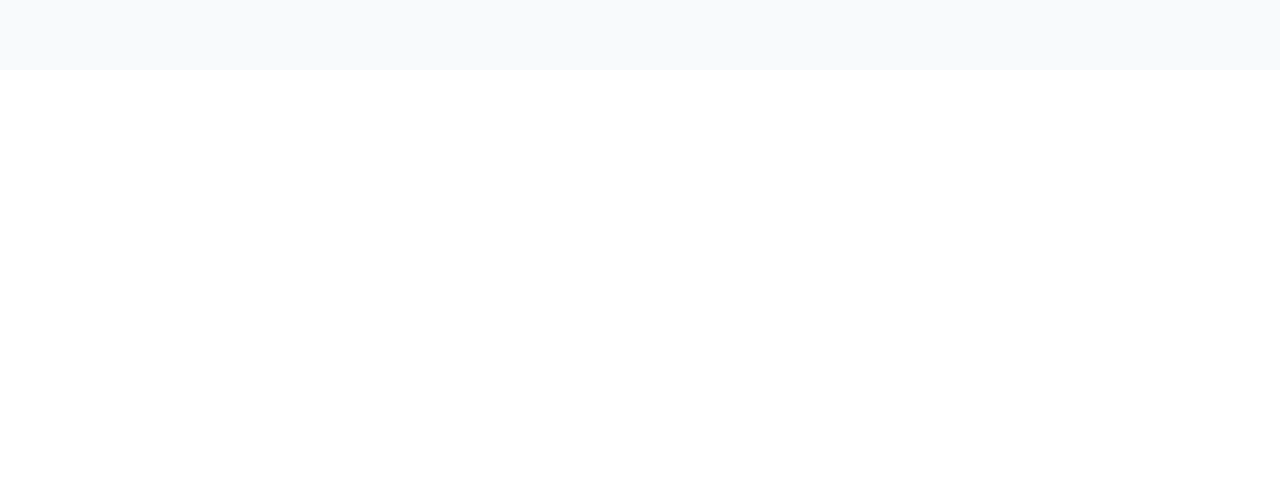
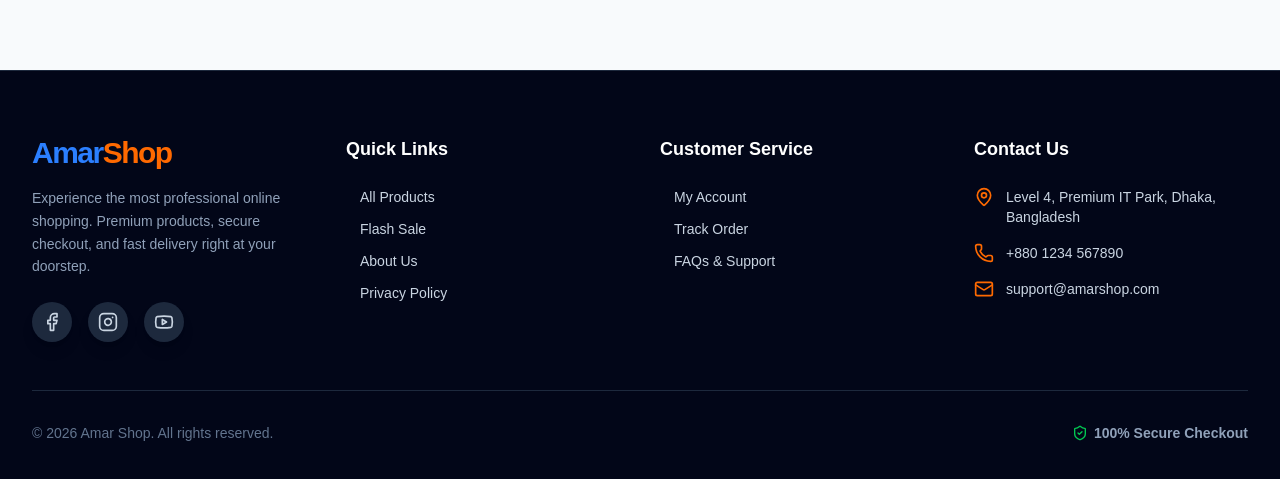
Before and after one commit to Mashru498/amar-shop, a Next.js app: page / in a window 1280 px wide. Shown: the part 1343-1822 px from the top of the page. Before the commit the page ends 1413 px from the top, so only its background shows below. Built offline with nearby package versions, Linux system fonts and the light colour scheme; no server answers.

Commit message:
Added Ultra-Premium responsive Footer

```diff
--- a/app/layout.tsx
+++ b/app/layout.tsx
@@ -1,7 +1,8 @@
 import type { Metadata } from "next";
 import "./globals.css";
 import Navbar from "../src/components/Navbar";
-import BottomNav from "../src/components/BottomNav"; // নতুন যোগ করা হলো
+import BottomNav from "../src/components/BottomNav";
+import Footer from "../src/components/Footer"; // নতুন ফুটার ইমপোর্ট করা হলো
 
 export const metadata: Metadata = {
   title: "Amar Shop | Best E-commerce Platform",
@@ -15,15 +16,17 @@ export default function RootLayout({
 }>) {
   return (
     <html lang="en">
-      <body suppressHydrationWarning className="min-h-screen flex flex-col bg-gray-50 text-gray-900 antialiased">
+      <body suppressHydrationWarning className="min-h-screen flex flex-col bg-slate-50 text-slate-900 antialiased selection:bg-orange-500 selection:text-white">
         <Navbar />
 
-        {/* মোবাইলে বটম বারের জন্য নিচে স্পেস (pb-16) যোগ করা হলো */}
-        <main className="flex-grow pb-16 md:pb-0 relative z-10">
+        {/* Main Content */}
+        <main className="flex-grow relative z-10">
           {children}
         </main>
 
-        <BottomNav /> {/* নতুন যোগ করা হলো */}
+        {/* Footer & Mobile Bottom Navigation */}
+        <Footer />
+        <BottomNav />
       </body>
     </html>
   );
--- /dev/null
+++ b/src/components/Footer.tsx
@@ -0,0 +1,81 @@
+import React from 'react';
+import Link from 'next/link';
+import { Facebook, Instagram, Youtube, Mail, MapPin, Phone, ShieldCheck } from 'lucide-react';
+
+export default function Footer() {
+  return (
+    // মোবাইলে BottomNav বারের জন্য নিচে এক্সট্রা প্যাডিং (pb-24) রাখা হয়েছে, এটি সিনিয়র ডেভেলপারদের ট্রিক!
+    <footer className="bg-slate-950 text-slate-300 pt-16 pb-24 md:pb-10 border-t border-slate-800 relative z-20">
+      <div className="container mx-auto px-4 sm:px-6 lg:px-8">
+        <div className="grid grid-cols-1 md:grid-cols-2 lg:grid-cols-4 gap-10 mb-12">
+
+          {/* Brand & Intro */}
+          <div className="flex flex-col">
+            <Link href="/" className="text-3xl font-black tracking-tighter mb-4 inline-block">
+              <span className="text-blue-500">Amar</span>
+              <span className="text-orange-500">Shop</span>
+            </Link>
+            <p className="text-slate-400 text-sm leading-relaxed mb-6 font-medium">
+              Experience the most professional online shopping. Premium products, secure checkout, and fast delivery right at your doorstep.
+            </p>
+            <div className="flex space-x-4 mt-auto">
+              <a href="#" className="w-10 h-10 rounded-full bg-slate-800 flex items-center justify-center hover:bg-blue-600 hover:text-white transition-all shadow-lg"><Facebook className="w-5 h-5" /></a>
+              <a href="#" className="w-10 h-10 rounded-full bg-slate-800 flex items-center justify-center hover:bg-pink-600 hover:text-white transition-all shadow-lg"><Instagram className="w-5 h-5" /></a>
+              <a href="#" className="w-10 h-10 rounded-full bg-slate-800 flex items-center justify-center hover:bg-red-600 hover:text-white transition-all shadow-lg"><Youtube className="w-5 h-5" /></a>
+            </div>
+          </div>
+
+          {/* Quick Links */}
+          <div>
+            <h4 className="text-white font-bold text-lg mb-6">Quick Links</h4>
+            <ul className="space-y-3 text-sm font-medium">
+              <li><Link href="/products" className="hover:text-orange-500 transition-colors flex items-center"><span className="w-1.5 h-1.5 rounded-full bg-orange-500 mr-2 opacity-0 hover:opacity-100 transition-all"></span>All Products</Link></li>
+              <li><Link href="/flash-sale" className="hover:text-orange-500 transition-colors flex items-center"><span className="w-1.5 h-1.5 rounded-full bg-orange-500 mr-2 opacity-0 hover:opacity-100 transition-all"></span>Flash Sale</Link></li>
+              <li><Link href="/about" className="hover:text-orange-500 transition-colors flex items-center"><span className="w-1.5 h-1.5 rounded-full bg-orange-500 mr-2 opacity-0 hover:opacity-100 transition-all"></span>About Us</Link></li>
+              <li><Link href="/privacy" className="hover:text-orange-500 transition-colors flex items-center"><span className="w-1.5 h-1.5 rounded-full bg-orange-500 mr-2 opacity-0 hover:opacity-100 transition-all"></span>Privacy Policy</Link></li>
+            </ul>
+          </div>
+
+          {/* Customer Service */}
+          <div>
+            <h4 className="text-white font-bold text-lg mb-6">Customer Service</h4>
+            <ul className="space-y-3 text-sm font-medium">
+              <li><Link href="/login" className="hover:text-orange-500 transition-colors flex items-center"><span className="w-1.5 h-1.5 rounded-full bg-orange-500 mr-2 opacity-0 hover:opacity-100 transition-all"></span>My Account</Link></li>
+              <li><Link href="/orders" className="hover:text-orange-500 transition-colors flex items-center"><span className="w-1.5 h-1.5 rounded-full bg-orange-500 mr-2 opacity-0 hover:opacity-100 transition-all"></span>Track Order</Link></li>
+              <li><Link href="/faq" className="hover:text-orange-500 transition-colors flex items-center"><span className="w-1.5 h-1.5 rounded-full bg-orange-500 mr-2 opacity-0 hover:opacity-100 transition-all"></span>FAQs & Support</Link></li>
+            </ul>
+          </div>
+
+          {/* Contact Info */}
+          <div>
+            <h4 className="text-white font-bold text-lg mb-6">Contact Us</h4>
+            <ul className="space-y-4 text-sm font-medium">
+              <li className="flex items-start">
+                <MapPin className="w-5 h-5 text-orange-500 mr-3 shrink-0" />
+                <span>Level 4, Premium IT Park, Dhaka, Bangladesh</span>
+              </li>
+              <li className="flex items-center">
+                <Phone className="w-5 h-5 text-orange-500 mr-3 shrink-0" />
+                <span>+880 1234 567890</span>
+              </li>
+              <li className="flex items-center">
+                <Mail className="w-5 h-5 text-orange-500 mr-3 shrink-0" />
+                <span>support@amarshop.com</span>
+              </li>
+            </ul>
+          </div>
+        </div>
+
+        {/* Bottom Copyright Line */}
+        <div className="pt-8 border-t border-slate-800 text-center flex flex-col md:flex-row justify-between items-center gap-4">
+          <p className="text-sm text-slate-500 font-medium">
+            © {new Date().getFullYear()} Amar Shop. All rights reserved.
+          </p>
+          <div className="flex items-center text-sm font-bold text-slate-400">
+            <ShieldCheck className="w-4 h-4 mr-1.5 text-green-500" /> 100% Secure Checkout
+          </div>
+        </div>
+      </div>
+    </footer>
+  );
+}
```
